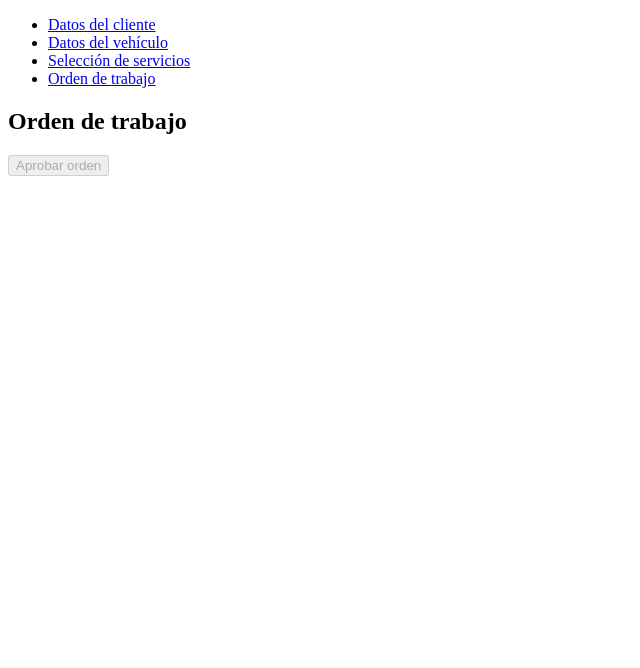
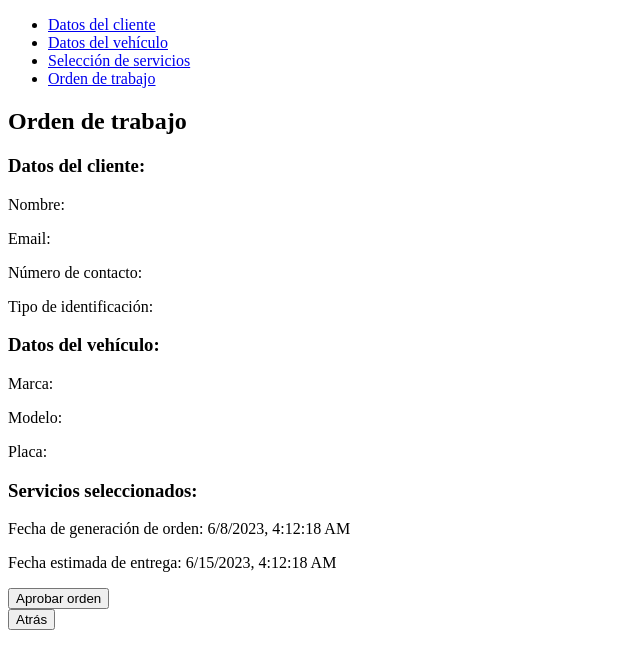
Before and after one commit to Alancb9/CarShop, a React (Create React App) app: page /orden in a window 1280 px wide. Shown: the top 668 px of the page, without its empty margins (0-640 px from the left). Built offline with nearby package versions, Linux system fonts and the light colour scheme.

Commit message:
Validaciones completadas en todos los forms

```diff
--- a/src/App.jsx
+++ b/src/App.jsx
@@ -4,6 +4,7 @@ import FormClient from './components/FormClient.jsx';
 import FormVehiculo from './components/FormVehiculo.jsx';
 import Servicios from './components/Servicios.jsx';
 import OrdenTrabajo from './components/OrdenTrabajo.jsx';
+import Exito from './components/Exito.jsx';
 
 function App() {
   return (
@@ -54,6 +55,7 @@ function App() {
             <Route exact path='/vehiculo' element={<FormVehiculo />}/>
             <Route exact path='/servicios' element={<Servicios />}/>
             <Route exact path='/orden' element={<OrdenTrabajo />}/>
+            <Route exact path='/exito' element={<Exito/>} />
           </Routes>
         </Fragment>
       </div>
--- /dev/null
+++ b/src/components/Exito.jsx
@@ -0,0 +1,23 @@
+import React, {useContext} from 'react';
+import { useNavigate } from 'react-router-dom';
+import { AppContext } from '../context/AppContext';
+
+const Exito = () => {
+  const {state, dispatch} = useContext(AppContext);
+  const navigate = useNavigate();
+
+  const handleReservarOtraCita = () => {
+    dispatch({ type: 'RESET_DATOS' });
+    navigate('/cliente'); // Redirigir al inicio para reservar otra cita
+  };
+
+  return (
+    <div>
+      <h2>Cita reservada exitosamente</h2>
+      <p>Felicidades, tu cita ha sido reservada correctamente.</p>
+      <button onClick={handleReservarOtraCita}>Reservar otra cita</button>
+    </div>
+  );
+};
+
+export default Exito;
--- a/src/components/FormClient.jsx
+++ b/src/components/FormClient.jsx
@@ -56,7 +56,7 @@ const FormCliente = () => {
             onChange={handleInputChange}
             className={camposInvalidos.includes('nombre') ? 'invalid' : ''}
           />
-          {camposInvalidos.includes('nombre') && <span className="asterisk">*</span>}
+
         </div>
 
         <div>
--- a/src/components/FormVehiculo.jsx
+++ b/src/components/FormVehiculo.jsx
@@ -5,6 +5,7 @@ import { AppContext } from '../context/AppContext';
 const FormVehiculo = () => {
   const { state, dispatch } = useContext(AppContext);
   const [vehiculo, setVehiculo] = useState(state.vehiculo);
+  const [camposInvalidos, setCamposInvalidos] = useState([]);
   const history = useNavigate();
 
   const handleInputChange = (e) => {
@@ -29,10 +30,20 @@ const FormVehiculo = () => {
     //   alert('Por favor, complete todos los campos.');
     //   return;
     // }
+    const camposRequeridos = ['marca', 'modelo', 'placa', 'nivelTanque', 'estadoExterior'];
+    const camposInvalidos = camposRequeridos.filter((campo) => vehiculo[campo] === '');
+    if (camposInvalidos.length > 0) {
+      setCamposInvalidos(camposInvalidos);
+      return;
+    }
 
 
     dispatch({ type: 'SET_VEHICULO', payload: vehiculo });
     history('/servicios');
+  };
+
+  const handleAtrasClick = () => {
+    history('/cliente');
   };
 
   return (
@@ -48,7 +59,9 @@ const FormVehiculo = () => {
             name="marca"
             value={vehiculo.marca}
             onChange={handleInputChange}
+            className={camposInvalidos.includes('marca') ? 'invalid' : ''}
           />
+          {camposInvalidos.includes('marca') && <span className="asterisk">*</span>}
         </div>
         <div>
           <label htmlFor="modelo">Modelo:</label>
@@ -57,7 +70,9 @@ const FormVehiculo = () => {
             name="modelo"
             value={vehiculo.modelo}
             onChange={handleInputChange}
+            className={camposInvalidos.includes('modelo') ? 'invalid' : ''}
           />
+          {camposInvalidos.includes('modelo') && <span className="asterisk">*</span>}
         </div>
         <div>
           <label htmlFor="placa">Placa:</label>
@@ -66,7 +81,9 @@ const FormVehiculo = () => {
             name="placa"
             value={vehiculo.placa}
             onChange={handleInputChange}
+            className={camposInvalidos.includes('placa') ? 'invalid' : ''}
           />
+          {camposInvalidos.includes('placa') && <span className="asterisk">*</span>}
         </div>
         <div>
           <label htmlFor="nivelTanque">Nivel del tanque de gasolina:</label>
@@ -75,7 +92,9 @@ const FormVehiculo = () => {
             name="nivelTanque"
             value={vehiculo.nivelTanque}
             onChange={handleInputChange}
+            className={camposInvalidos.includes('nivelTanque') ? 'invalid' : ''}
           />
+          {camposInvalidos.includes('nivelTanque') && <span className="asterisk">*</span>}
         </div>
         <div>
           <label htmlFor="estadoExterior">Estado exterior del vehiculo</label>
@@ -83,11 +102,14 @@ const FormVehiculo = () => {
             name="estadoExterior"
             value={vehiculo.estadoExterior}
             onChange={handleInputChange}
+            className={camposInvalidos.includes('estadoExterior') ? 'invalid' : ''}
           ></textarea>
+          {camposInvalidos.includes('estadoExterior') && <span className="asterisk">*</span>}
         </div>
 
         <button type="submit">Siguiente</button>
       </form>
+      <button onClick={handleAtrasClick}>Atrás</button>
     </div>
   );
 };
--- a/src/components/OrdenTrabajo.jsx
+++ b/src/components/OrdenTrabajo.jsx
@@ -7,15 +7,28 @@ const OrdenTrabajo = () => {
   const [fechaEntrega, setFechaEntrega] = useState('');
   const history = useNavigate();
 
-  const handleInputChange = (e) => {
-    setFechaEntrega(e.target.value);
-  };
+  // const handleInputChange = (e) => {
+  //   setFechaEntrega(e.target.value);
+  // };
 
   const handleSubmit = (e) => {
     e.preventDefault();
     // Aquí podrías realizar la lógica para generar la orden de trabajo final
-    history.push('/cliente'); // Volver al inicio después de la aprobación final
+    history('/exito'); // Volver al inicio después de la aprobación final
   };
+
+  const handleAtrasClick = () => {
+    history('/servicios');
+  };
+
+  // Obtener la fecha y hora actual
+  const fechaGeneracion = new Date().toLocaleString();
+
+  // Calcular la fecha estimada de entrega sumando 7 días a la fecha de generación
+  const fechaEstimadaEntrega = new Date();
+  fechaEstimadaEntrega.setDate(fechaEstimadaEntrega.getDate() + 7);
+  const fechaEstimadaEntregaString = fechaEstimadaEntrega.toLocaleString();
+
 
   return (
     <div>
@@ -23,10 +36,34 @@ const OrdenTrabajo = () => {
       <form onSubmit={handleSubmit}>
         {/* Mostrar información ingresada para confirmación */}
         {/* Campo de fecha y hora estimada de entrega */}
-        <button type="submit" disabled={!fechaEntrega}>
+        <h3>Datos del cliente:</h3>
+        <p>Nombre: {state.cliente.nombre}</p>
+        <p>Email: {state.cliente.email}</p>
+        <p>Número de contacto: {state.cliente.contacto}</p>
+        <p>Tipo de identificación: {state.cliente.tipoIdentificacion}</p>
+
+        <h3>Datos del vehículo:</h3>
+        <p>Marca: {state.vehiculo.marca}</p>
+        <p>Modelo: {state.vehiculo.modelo}</p>
+        {/* <p>Año: {state.vehiculo.ano}</p> */}
+        <p>Placa: {state.vehiculo.placa}</p>
+
+        <h3>Servicios seleccionados:</h3>
+        <ul>
+          {state.servicios.map((servicio) => (
+            <li key={servicio}>{servicio}</li>
+          ))}
+        </ul>
+
+        <p>Fecha de generación de orden: {fechaGeneracion}</p>
+        <p>Fecha estimada de entrega: {fechaEstimadaEntregaString}</p>
+
+        <button type="submit" >
           Aprobar orden
+        {/* {ordenGenerada ? 'Orden generada' : 'Aprobar orden'} */}
         </button>
       </form>
+      <button onClick={handleAtrasClick}>Atrás</button>
     </div>
   );
 };
--- a/src/components/Servicios.jsx
+++ b/src/components/Servicios.jsx
@@ -25,6 +25,10 @@ const Servicios = () => {
     }
 
     history('/orden');
+  };
+
+  const handleAtrasClick = () => {
+    history('/vehiculo');
   };
 
   return (
@@ -79,6 +83,7 @@ const Servicios = () => {
         </div>
         <button type="submit">Siguiente</button>
       </form>
+      <button onClick={handleAtrasClick}>Atrás</button>
     </div>
   );
 };
--- a/src/context/reducers.jsx
+++ b/src/context/reducers.jsx
@@ -30,6 +30,22 @@ export const reducer = (state, action) => {
         ...state,
         servicios: state.servicios.filter(service => service !== action.payload),
       };
+    case 'RESET_DATOS':
+      return {
+        cliente: {
+          nombre: '',
+          email: '',
+          contacto: '',
+          tipoIdentificacion: '',
+        },
+        vehiculo: {
+          marca: '',
+          modelo: '',
+          placa: '',
+        },
+        fechaEntrega: '',
+        servicios: [],
+      };
     default:
       return state;
   }
```
